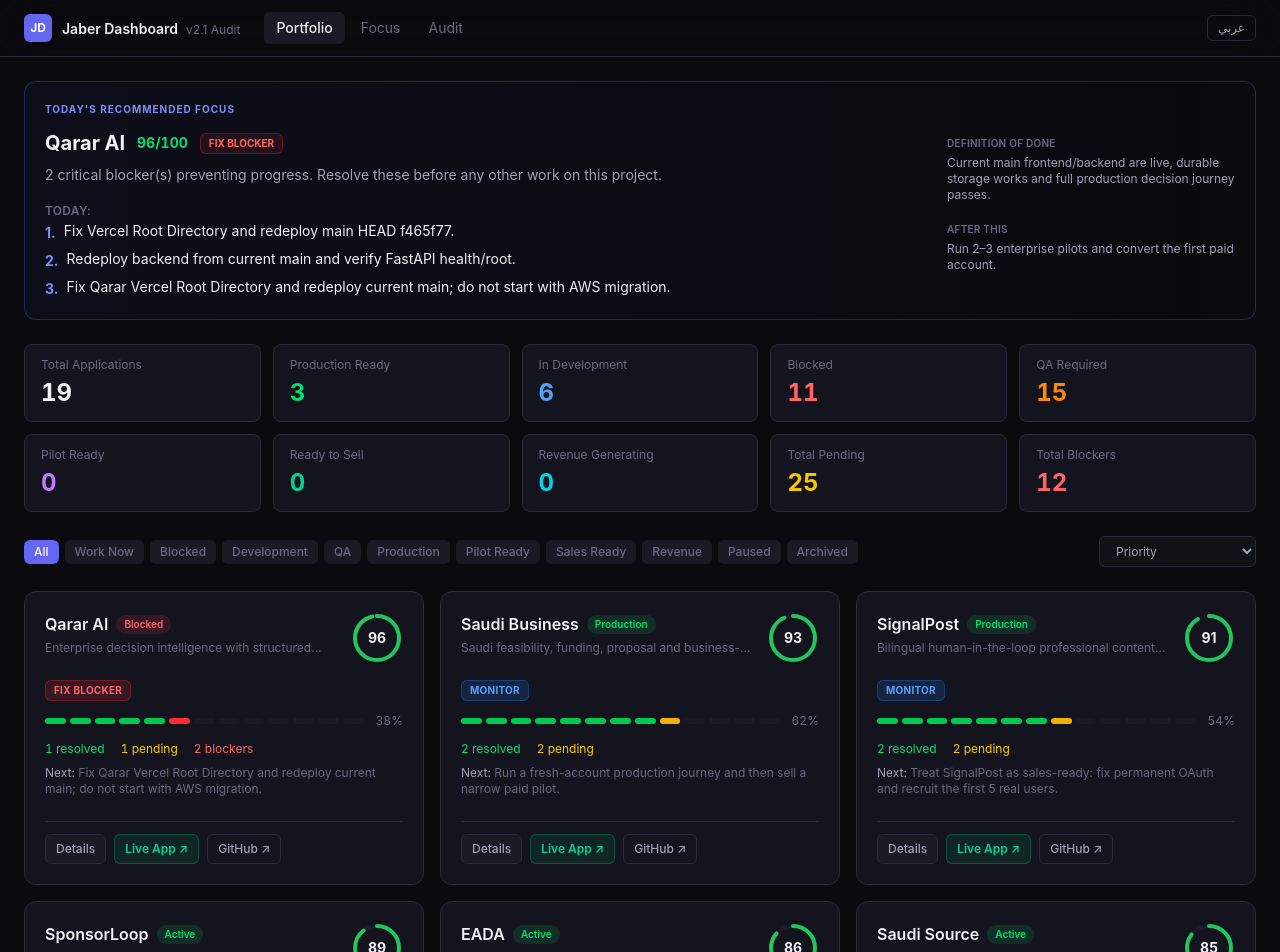
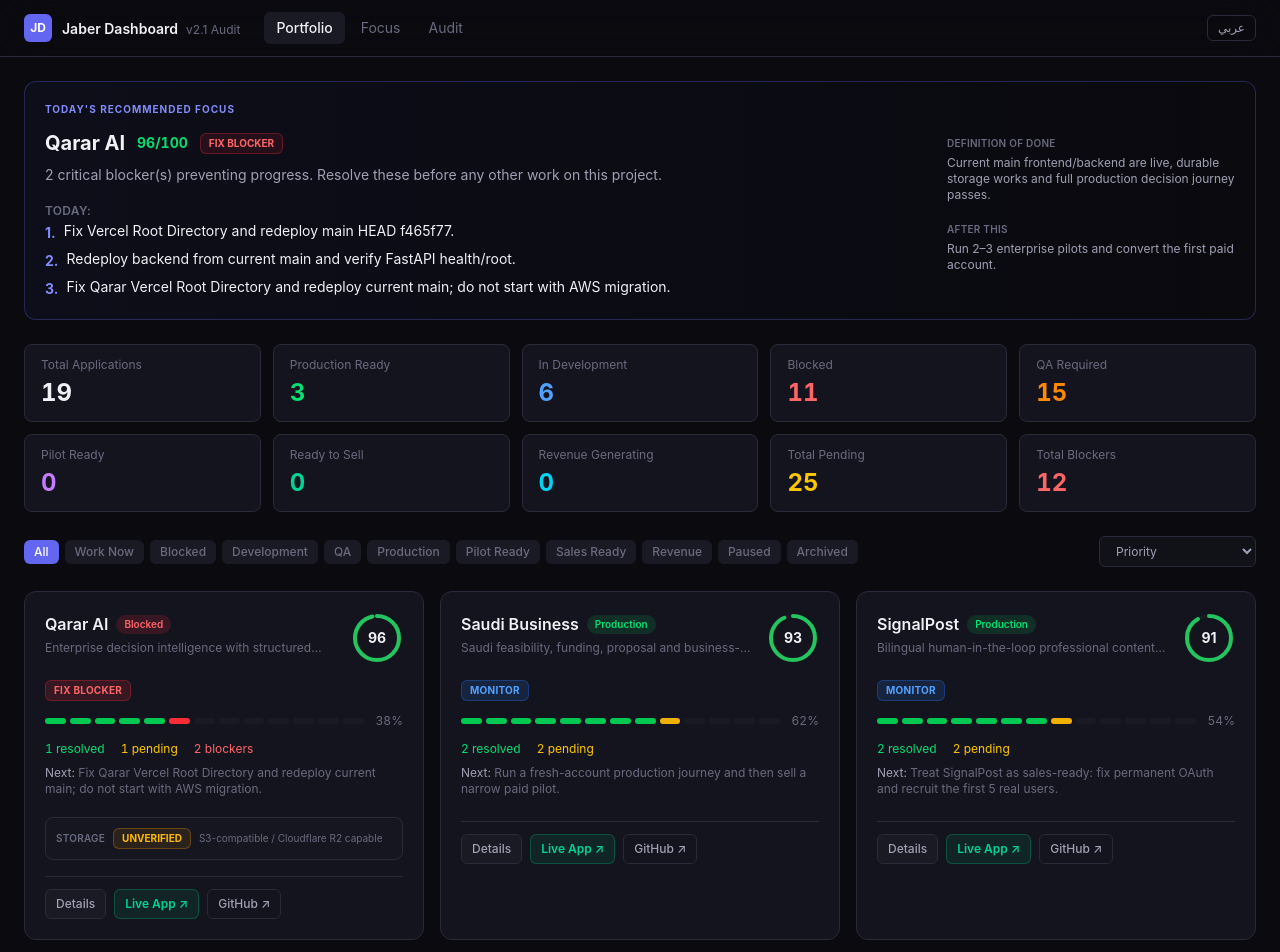
Before and after one commit to majaber1/majaber1, a Next.js app: page / in a window 1280 px wide. Shown: the top 952 px of the page. Built offline with nearby package versions, Linux system fonts and the light colour scheme.

Commit message:
ui: show verified storage state on project cards

```diff
--- a/src/components/ProjectCard.tsx
+++ b/src/components/ProjectCard.tsx
@@ -5,6 +5,7 @@
 import { getStatusColor, cn, countByStatus } from '@/lib/utils';
 import { getPriorityRecommendation } from '@/lib/priority';
 import { useLocale } from '@/lib/locale-context';
+import { storageVerification } from '@/data/storage-verification';
 import ScoreRing from './ScoreRing';
 import LifecycleTracker from './LifecycleTracker';
 
@@ -19,6 +20,12 @@
   'PAUSE': 'bg-[var(--color-text-tertiary)]/15 text-[var(--color-text-tertiary)] border-[var(--color-text-tertiary)]/30',
 };
 
+const storageColors = {
+  configured: 'border-emerald-500/30 bg-emerald-500/10 text-emerald-400',
+  not_configured: 'border-red-500/30 bg-red-500/10 text-red-400',
+  unverified: 'border-amber-500/30 bg-amber-500/10 text-amber-400',
+};
+
 export default function ProjectCard({ project }: { project: Project }) {
   const { locale } = useLocale();
   const ar = locale === 'ar';
@@ -28,6 +35,7 @@
   const resolved = countByStatus(project.tasks, 'resolved');
   const liveUrl = project.vercel?.productionUrl;
   const githubUrl = project.github?.repo ? `https://github.com/${project.github.repo}` : undefined;
+  const storage = storageVerification[project.slug];
 
   return (
     <div className="rounded-xl border border-[var(--color-border-primary)] bg-[var(--color-bg-card)] p-5 transition-all hover:border-[var(--color-border-accent)] hover:shadow-lg hover:shadow-black/20 hover:-translate-y-0.5">
@@ -63,6 +71,24 @@
       <div className="mt-2 text-xs text-[var(--color-text-tertiary)] min-h-10">
         <span className="text-[var(--color-text-secondary)]">{ar ? 'التالي:' : 'Next:'}</span> {project.nextAction}
       </div>
+
+      {storage && (
+        <div className="mt-3 rounded-lg border border-[var(--color-border-primary)] bg-[var(--color-bg-tertiary)]/40 p-2.5" title={storage.evidence}>
+          <div className="flex flex-wrap items-center gap-2">
+            <span className="text-[10px] font-semibold uppercase tracking-wide text-[var(--color-text-tertiary)]">
+              {ar ? 'التخزين' : 'Storage'}
+            </span>
+            <span className={cn('inline-flex rounded-md border px-2 py-0.5 text-[10px] font-bold', storageColors[storage.state])}>
+              {storage.state === 'configured'
+                ? (ar ? 'R2 مفعّل' : 'R2 CONFIGURED')
+                : storage.state === 'not_configured'
+                  ? (ar ? 'R2 غير مربوط' : 'R2 NOT CONFIGURED')
+                  : (ar ? 'غير متحقق' : 'UNVERIFIED')}
+            </span>
+            <span className="text-[10px] text-[var(--color-text-tertiary)]">{storage.provider}</span>
+          </div>
+        </div>
+      )}
 
       <div className="mt-4 flex flex-wrap items-center gap-2 border-t border-[var(--color-border-primary)] pt-3">
         <Link
```
